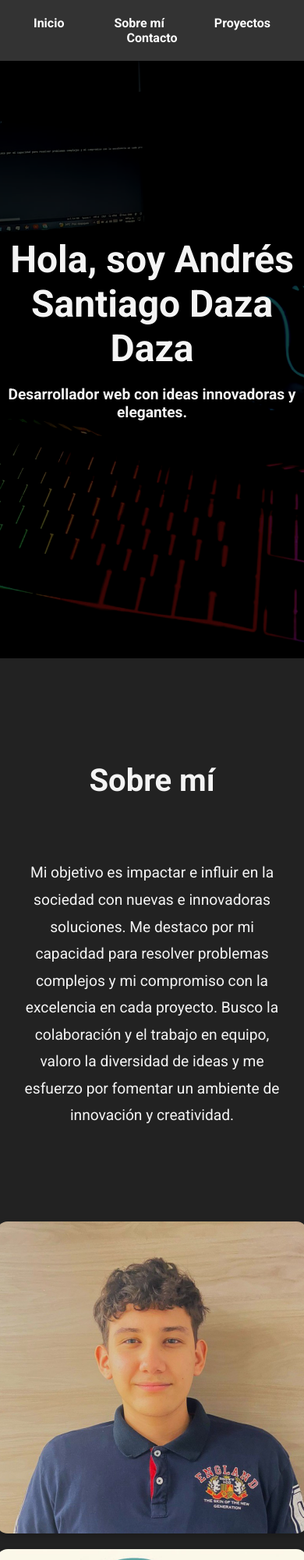
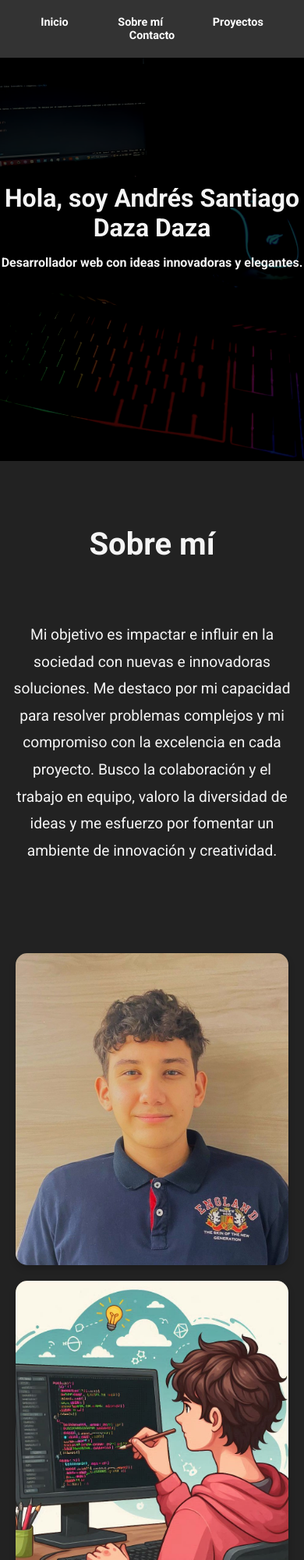
Before and after one commit to AndresDz2024/Portafolio, a plain HTML site: page index.html in a window 390 px wide. Shown: the top 2000 px of the page at 78% size. Drawn offline with Linux system fonts and the light colour scheme.

Commit message:
feat: :lipstick: Ajustes en media queries

```diff
--- a/styles/styles.css
+++ b/styles/styles.css
@@ -164,7 +164,7 @@ a{
     padding: 20px;
     margin: 10px;
     text-align: center;
-    flex: 1 1 calc(25% - 40px); /* Ajusta el ancho para que las tarjetas se alineen bien */
+    flex: 1 1 calc(25% - 40px);
 }
 
 .skill-card h3 {
@@ -339,3 +339,62 @@ footer{
     align-items: center;
     text-align: center;
 }
+
+
+@media (max-width: 768px) {
+
+    body {
+        font-size: 90%;
+    }
+
+    .hero {
+        height: 70vh;
+    }
+
+    .hero h1 {
+        font-size: 2rem;
+    }
+
+    .hero p {
+        font-size: 1rem;
+    }
+
+    .about-section, .skills-section, .projects-section, .contact-section {
+        padding: 50px 10px;
+    }
+
+    .about-content, .skills-container, .contact-content {
+        flex-direction: column;
+        align-items: center;
+    }
+
+    .skill-card {
+        flex: 1 1 100%;
+        margin: 10px 0;
+    }
+
+    .carousel {
+        height: auto;
+    }
+
+    .project-card {
+        min-width: 100%;
+        padding: 20px;
+    }
+
+    .carousel-btn {
+        font-size: 1rem;
+        padding: 5px;
+    }
+}
+
+img, video {
+    max-width: 100%;
+    height: auto;
+    display: block;
+}
+
+.image-frame {
+    width: 100%;
+    max-width: 400px;
+}
```
